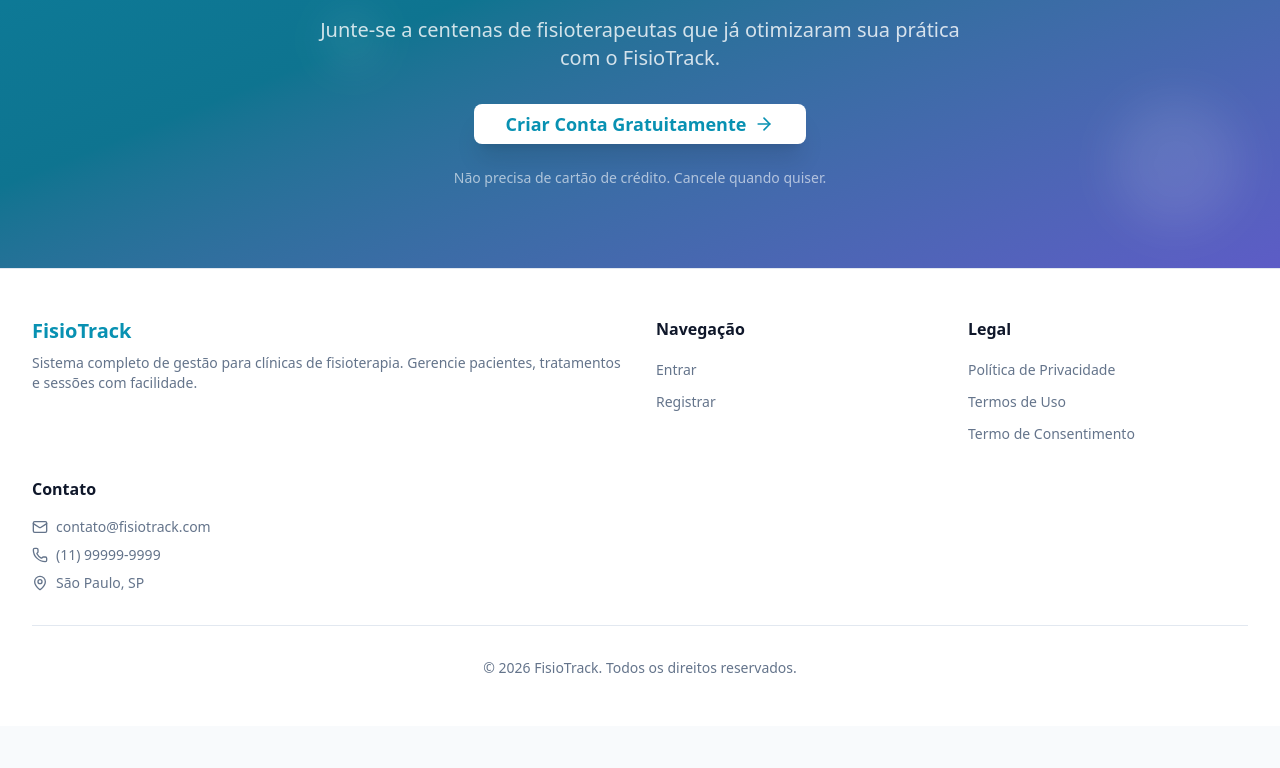
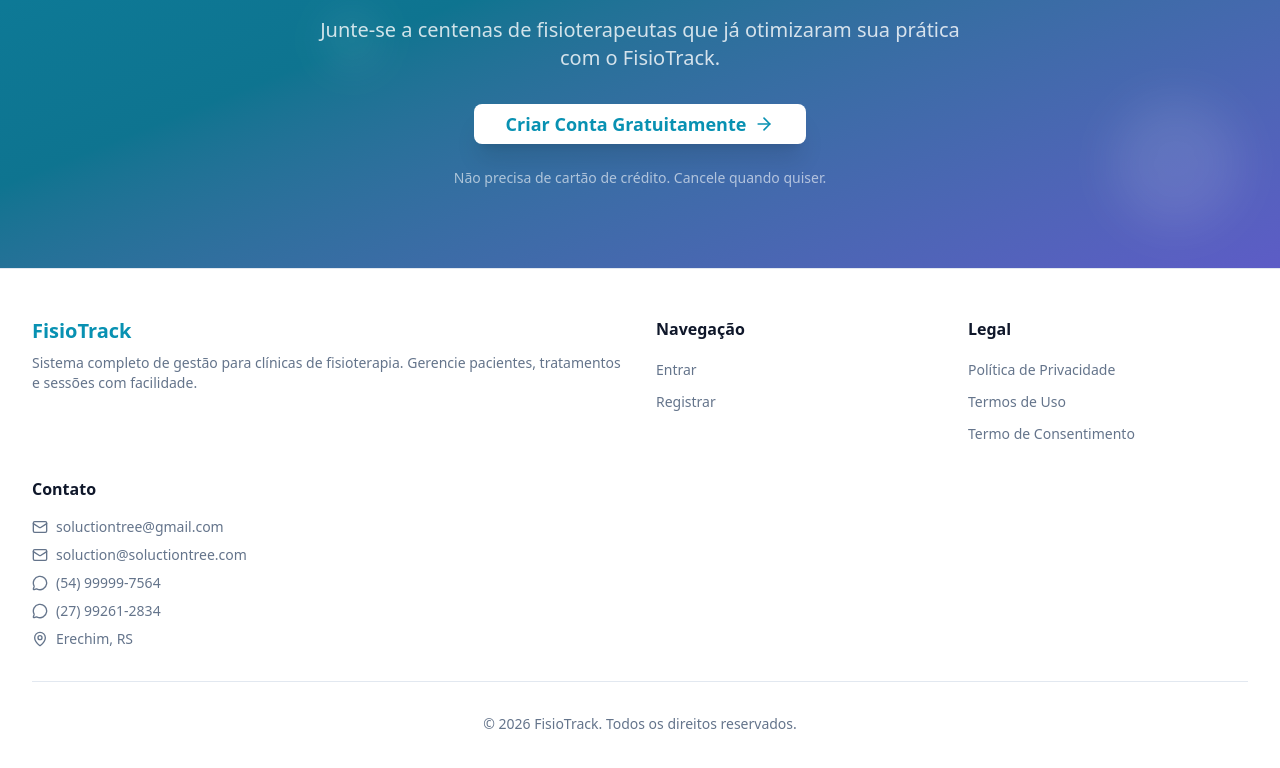
Before and after one commit to TreeSoluction/FisioTrack-UI, a React (Vite) app: page / in a window 1280 px wide. Shown: the part 3890-4658 px from the top of the page. Before the commit the page ends 4616 px from the top, so only its background shows below. Built offline with nearby package versions, Linux system fonts and the light colour scheme; no server answers.

Commit message:
fix: update Footer contact info with WhatsApp links
- Add two email addresses: soluctiontree@gmail.com and soluction@soluctiontree.com
- Add WhatsApp links with pre-filled support message
- Update location to Erechim, RS
- Add MessageCircle icon for WhatsApp numbers

```diff
--- a/src/components/Footer.tsx
+++ b/src/components/Footer.tsx
@@ -1,11 +1,17 @@
 import { Link } from 'react-router-dom';
 import { useTranslation } from 'react-i18next';
-import { Mail, Phone, MapPin, Star } from 'lucide-react';
+import { Mail, MapPin, Star, MessageCircle } from 'lucide-react';
 
 interface FooterProps {
   onReviewClick?: () => void;
   canReview?: boolean;
 }
+
+const WHATSAPP_MESSAGE = encodeURIComponent('Olá, estou procurando suporte do FisioTrack');
+const WHATSAPP_NUMBERS = [
+  { number: '5554999997564', display: '(54) 99999-7564' },
+  { number: '5527992612834', display: '(27) 99261-2834' },
+];
 
 export default function Footer({ onReviewClick, canReview }: FooterProps) {
   const { t } = useTranslation();
@@ -102,17 +108,40 @@
               {t('footer.contact')}
             </h4>
             <ul className="space-y-2">
+              <li>
+                <a
+                  href="mailto:soluctiontree@gmail.com"
+                  className="flex items-center gap-2 text-sm text-text-muted dark:text-text-muted-dark hover:text-primary transition-colors"
+                >
+                  <Mail className="w-4 h-4 flex-shrink-0" />
+                  soluctiontree@gmail.com
+                </a>
+              </li>
+              <li>
+                <a
+                  href="mailto:soluction@soluctiontree.com"
+                  className="flex items-center gap-2 text-sm text-text-muted dark:text-text-muted-dark hover:text-primary transition-colors"
+                >
+                  <Mail className="w-4 h-4 flex-shrink-0" />
+                  soluction@soluctiontree.com
+                </a>
+              </li>
+              {WHATSAPP_NUMBERS.map((whatsapp) => (
+                <li key={whatsapp.number}>
+                  <a
+                    href={`https://wa.me/${whatsapp.number}?text=${WHATSAPP_MESSAGE}`}
+                    target="_blank"
+                    rel="noopener noreferrer"
+                    className="flex items-center gap-2 text-sm text-text-muted dark:text-text-muted-dark hover:text-success transition-colors"
+                  >
+                    <MessageCircle className="w-4 h-4 flex-shrink-0" />
+                    {whatsapp.display}
+                  </a>
+                </li>
+              ))}
               <li className="flex items-center gap-2 text-sm text-text-muted dark:text-text-muted-dark">
-                <Mail className="w-4 h-4" />
-                contato@fisiotrack.com
-              </li>
-              <li className="flex items-center gap-2 text-sm text-text-muted dark:text-text-muted-dark">
-                <Phone className="w-4 h-4" />
-                (11) 99999-9999
-              </li>
-              <li className="flex items-center gap-2 text-sm text-text-muted dark:text-text-muted-dark">
-                <MapPin className="w-4 h-4" />
-                São Paulo, SP
+                <MapPin className="w-4 h-4 flex-shrink-0" />
+                Erechim, RS
               </li>
             </ul>
           </div>
```
